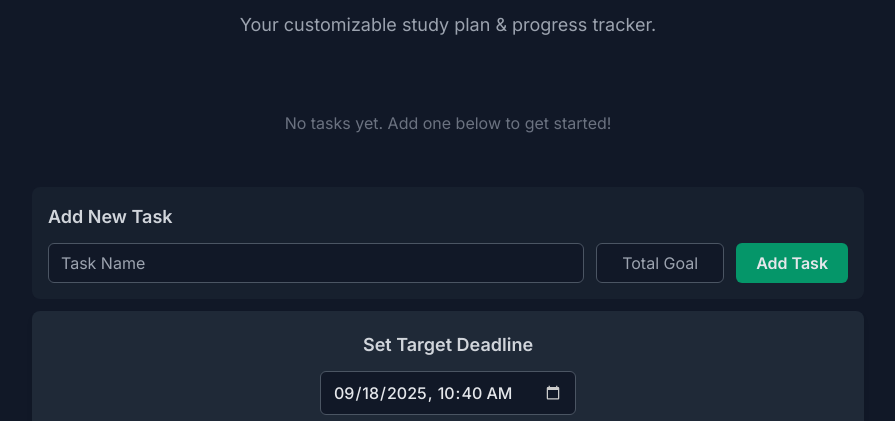
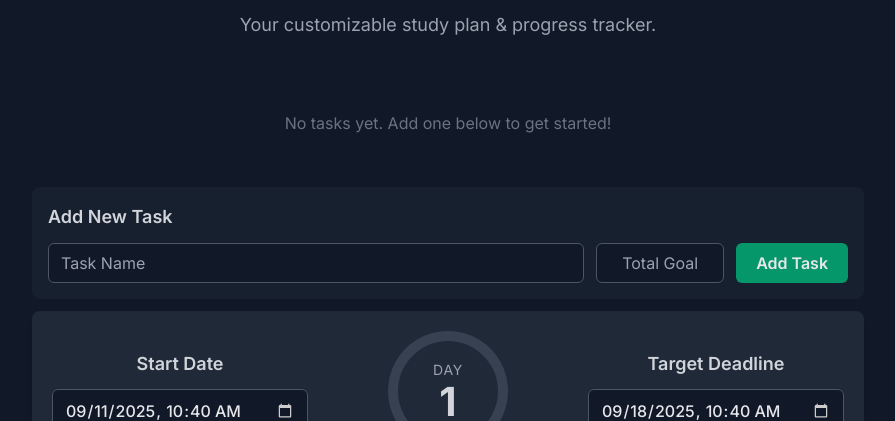
Before and after one commit to kr-aashish/notebooklm-canvas, a plain HTML site: page Daily Study Dashboard.html in a window 1280 px wide. Shown: the part 101-522 px from the top of the page, without its empty margins (192-1087 px from the left). Drawn offline with nearby package versions, Linux system fonts and the light colour scheme; no server answers.

Commit message:
feat: add study start date tracking and circular day progress indicator

```diff
--- a/Daily Study Dashboard.html
+++ b/Daily Study Dashboard.html
@@ -119,9 +119,28 @@
             padding: 1.25rem;
             margin-top: 1.5rem;
             box-shadow: 0 4px 6px -1px rgba(0,0,0,0.1), 0 2px 4px -2px rgba(0,0,0,0.1);
+        }
+        .date-pickers {
+            display: flex;
+            justify-content: space-between;
+            align-items: center;
+            gap: 1rem;
+        }
+        .date-picker-group {
             text-align: center;
+            animation: fadeInSlideUp 0.6s ease-out forwards;
         }
-        #target-date-input {
+         .date-picker-group:last-child {
+            animation-delay: 0.2s;
+        }
+        .date-picker-group label {
+             display: block;
+            font-size: 1.125rem;
+            font-weight: 600;
+            color: #d1d5db;
+            margin-bottom: 0.75rem;
+        }
+        .date-picker-group input {
             background-color: #111827;
             border: 1px solid #4b5563;
             border-radius: 0.375rem;
@@ -134,7 +153,7 @@
             display: flex;
             justify-content: center;
             gap: 1.5rem;
-            margin-top: 1rem;
+            margin-top: 1.5rem;
             background-image: linear-gradient(to right, #10b981, #34d399);
             -webkit-background-clip: text;
             background-clip: text;
@@ -209,6 +228,50 @@
             color: #6b7280; /* gray-500 */
             font-weight: 600;
         }
+
+        /* --- Current Day Display --- */
+        #current-day-container {
+            display: flex;
+            justify-content: center;
+            align-items: center;
+        }
+        .circular-progress {
+            position: relative;
+            height: 120px;
+            width: 120px;
+            border-radius: 50%;
+            background: conic-gradient(#818cf8 0deg, #374151 0deg); /* indigo-400, gray-700 */
+            display: flex;
+            align-items: center;
+            justify-content: center;
+            transition: background 0.5s;
+            animation: fadeInSlideUp 0.8s ease-out forwards;
+            animation-delay: 0.1s;
+        }
+        .circular-progress::before {
+            content: "";
+            position: absolute;
+            height: 100px;
+            width: 100px;
+            border-radius: 50%;
+            background-color: #1f2937; /* gray-800 */
+        }
+        .day-number-container {
+            position: relative;
+            color: #d1d5db;
+            text-align: center;
+        }
+        .day-label {
+            font-size: 0.875rem;
+            text-transform: uppercase;
+            letter-spacing: 0.05em;
+            color: #9ca3af;
+        }
+        .day-number {
+            font-size: 2.5rem;
+            font-weight: 700;
+            line-height: 1.1;
+        }
     </style>
 </head>
 <body class="text-gray-200 antialiased">
@@ -259,6 +322,7 @@
         let progressState = {};
         let dailyProgressState = {};
         let dailyGoals = {};
+        let startDate = new Date();
         let targetDate = new Date(new Date().getTime() + 7 * 24 * 60 * 60 * 1000);
         let countdownInterval = null;
 
@@ -297,7 +361,8 @@
                 const record = data.record || data;
                 if (Object.keys(record).length === 0) throw new Error("Bin is empty.");
 
-                localStorage.setItem('studyTargetDate', record.studyTargetDate || new Date().toISOString());
+                localStorage.setItem('studyStartDate', record.studyStartDate || new Date().toISOString());
+                localStorage.setItem('studyTargetDate', record.studyTargetDate || new Date(new Date().getTime() + 7 * 24 * 60 * 60 * 1000).toISOString());
                 localStorage.setItem('studyTasks', JSON.stringify(record.studyTasks || []));
                 localStorage.setItem('studyProgressState', JSON.stringify(record.studyProgressState || {}));
                 localStorage.setItem('studyDailyProgressState', JSON.stringify(record.studyDailyProgressState || {}));
@@ -332,6 +397,7 @@
 
         async function handlePushToCloud() {
             const dataToSync = {
+                studyStartDate: localStorage.getItem('studyStartDate'),
                 studyTargetDate: localStorage.getItem('studyTargetDate'),
                 studyTasks: JSON.parse(localStorage.getItem('studyTasks') || '[]'),
                 studyProgressState: JSON.parse(localStorage.getItem('studyProgressState') || '{}'),
@@ -379,6 +445,7 @@
         }
 
         function saveStateToLocal() {
+            localStorage.setItem('studyStartDate', startDate.toISOString());
             localStorage.setItem('studyTargetDate', targetDate.toISOString());
             localStorage.setItem('studyTasks', JSON.stringify(tasks));
             localStorage.setItem('studyProgressState', JSON.stringify(progressState));
@@ -392,18 +459,23 @@
         }
 
         function loadStateFromLocal() {
+            const savedStartDate = localStorage.getItem('studyStartDate');
+            startDate = savedStartDate ? new Date(savedStartDate) : new Date();
+
             const savedTargetDate = localStorage.getItem('studyTargetDate');
             targetDate = savedTargetDate ? new Date(savedTargetDate) : new Date(new Date().getTime() + 7 * 24 * 60 * 60 * 1000);
+
             tasks = JSON.parse(localStorage.getItem('studyTasks') || '[]');
             progressState = JSON.parse(localStorage.getItem('studyProgressState') || '{}');
 
-            const lastVisitDate = localStorage.getItem('studyLastVisitDate');
-            const todayDate = new Date().toLocaleDateString();
-            if (lastVisitDate === todayDate) {
+            const lastVisitDay = Math.floor((new Date().getTime() - startDate.getTime()) / (1000 * 60 * 60 * 24));
+            const savedLastVisitDay = localStorage.getItem('studyLastVisitDay');
+
+            if (savedLastVisitDay && parseInt(savedLastVisitDay, 10) === lastVisitDay) {
                 dailyProgressState = JSON.parse(localStorage.getItem('studyDailyProgressState') || '{}');
             } else {
                 localStorage.setItem('studyDailyProgressState', JSON.stringify({}));
-                localStorage.setItem('studyLastVisitDate', todayDate);
+                localStorage.setItem('studyLastVisitDay', lastVisitDay);
                 dailyProgressState = {};
             }
             syncAndValidateState();
@@ -427,8 +499,11 @@
         }
 
         function calculateAllDailyGoals() {
-            const daysRemaining = getDaysRemaining();
-            const durationInDays = Math.max(1, daysRemaining);
+            const totalDurationMillis = targetDate.getTime() - startDate.getTime();
+            if (totalDurationMillis <= 0) return;
+
+            const durationInDays = Math.ceil(totalDurationMillis / (1000 * 60 * 60 * 24));
+
             tasks.forEach(task => {
                 dailyGoals[task.id] = Math.ceil(Number(task.totalGoal) / durationInDays);
             });
@@ -503,8 +578,24 @@
                 </div>`);
             mainContentContainer.insertAdjacentHTML('beforeend', `
                 <div class="target-date-container">
-                    <label for="target-date-input" class="block text-lg font-semibold text-gray-300 mb-3">Set Target Deadline</label>
-                    <input type="datetime-local" id="target-date-input">
+                    <div class="date-pickers">
+                        <div class="date-picker-group">
+                            <label for="start-date-input">Start Date</label>
+                            <input type="datetime-local" id="start-date-input">
+                        </div>
+                        <div id="current-day-container">
+                            <div class="circular-progress">
+                                <div class="day-number-container">
+                                    <div class="day-label">Day</div>
+                                    <div class="day-number" id="current-day-number">1</div>
+                                </div>
+                            </div>
+                        </div>
+                        <div class="date-picker-group">
+                            <label for="target-date-input">Target Deadline</label>
+                            <input type="datetime-local" id="target-date-input">
+                        </div>
+                    </div>
                     <div id="countdown-timer"></div>
                 </div>`);
             updateUI();
@@ -543,6 +634,27 @@
         function updateUI() {
             updateCountdown();
 
+            // Update current day display
+            const now = new Date();
+            const timeSinceStart = now.getTime() - startDate.getTime();
+            if (timeSinceStart >= 0) {
+                const dayMillis = 1000 * 60 * 60 * 24;
+                const currentDayNumber = Math.floor(timeSinceStart / dayMillis) + 1;
+                const progressOfDay = (timeSinceStart % dayMillis) / dayMillis;
+                const angle = progressOfDay * 360;
+
+                const circularProgress = document.querySelector('.circular-progress');
+                const dayNumberEl = document.getElementById('current-day-number');
+
+                if (circularProgress) {
+                    circularProgress.style.background = `conic-gradient(#818cf8 ${angle}deg, #374151 ${angle}deg)`;
+                }
+                if (dayNumberEl) {
+                    dayNumberEl.textContent = currentDayNumber;
+                }
+            }
+
+
             tasks.forEach(task => {
                 const totalGoal = Number(task.totalGoal);
                 const totalCompleted = Number(progressState[task.id] || 0);
@@ -574,14 +686,17 @@
 
         function attachEventListeners() {
             mainContentContainer.addEventListener('input', e => {
-                if (e.target.id === 'target-date-input') {
-                    const newDate = new Date(e.target.value);
-                    if (!isNaN(newDate.getTime())) {
-                        targetDate = newDate;
-                        calculateAllDailyGoals(); // Recalculate daily goals on date change
-                        saveStateToLocal();
-                        updateUI();
+                if (e.target.id === 'start-date-input' || e.target.id === 'target-date-input') {
+                    if (e.target.id === 'start-date-input') {
+                         const newDate = new Date(e.target.value);
+                         if (!isNaN(newDate.getTime())) startDate = newDate;
+                    } else {
+                         const newDate = new Date(e.target.value);
+                         if (!isNaN(newDate.getTime())) targetDate = newDate;
                     }
+                    calculateAllDailyGoals();
+                    saveStateToLocal();
+                    updateUI();
                     return;
                 }
 
@@ -607,7 +722,7 @@
                             if (newTotal < progressState[taskId]) {
                                 progressState[taskId] = newTotal;
                             }
-                            calculateAllDailyGoals(); // Recalculate daily goals when total changes
+                            calculateAllDailyGoals();
                         }
                     }
                     saveStateToLocal();
@@ -655,7 +770,7 @@
                         tasks.push(newTask);
                         progressState[newTask.id] = 0;
                         dailyProgressState[newTask.id] = 0;
-                        calculateAllDailyGoals(); // Calculate goal for new task
+                        calculateAllDailyGoals();
                         saveStateToLocal();
                         render();
                         nameInput.value = '';
@@ -687,6 +802,15 @@
             type();
         }
 
+        function formatDateForInput(date) {
+            const yyyy = date.getFullYear();
+            const mm = String(date.getMonth() + 1).padStart(2, '0');
+            const dd = String(date.getDate()).padStart(2, '0');
+            const hh = String(date.getHours()).padStart(2, '0');
+            const min = String(date.getMinutes()).padStart(2, '0');
+            return `${yyyy}-${mm}-${dd}T${hh}:${min}`;
+        }
+
         function initializeAppUI() {
             mainContentContainer.innerHTML = '';
             loadStateFromLocal();
@@ -694,15 +818,10 @@
             render();
             attachEventListeners();
             document.getElementById('sync-container').style.display = 'flex';
-            const dateInput = document.getElementById('target-date-input');
-            if (dateInput) {
-                const yyyy = targetDate.getFullYear();
-                const mm = String(targetDate.getMonth() + 1).padStart(2, '0');
-                const dd = String(targetDate.getDate()).padStart(2, '0');
-                const hh = String(targetDate.getHours()).padStart(2, '0');
-                const min = String(targetDate.getMinutes()).padStart(2, '0');
-                dateInput.value = `${yyyy}-${mm}-${dd}T${hh}:${min}`;
-            }
+
+            document.getElementById('start-date-input').value = formatDateForInput(startDate);
+            document.getElementById('target-date-input').value = formatDateForInput(targetDate);
+
             if (countdownInterval) clearInterval(countdownInterval);
             countdownInterval = setInterval(updateUI, 1000);
             const { title, subtitle, footer } = getSavedTexts();
```
